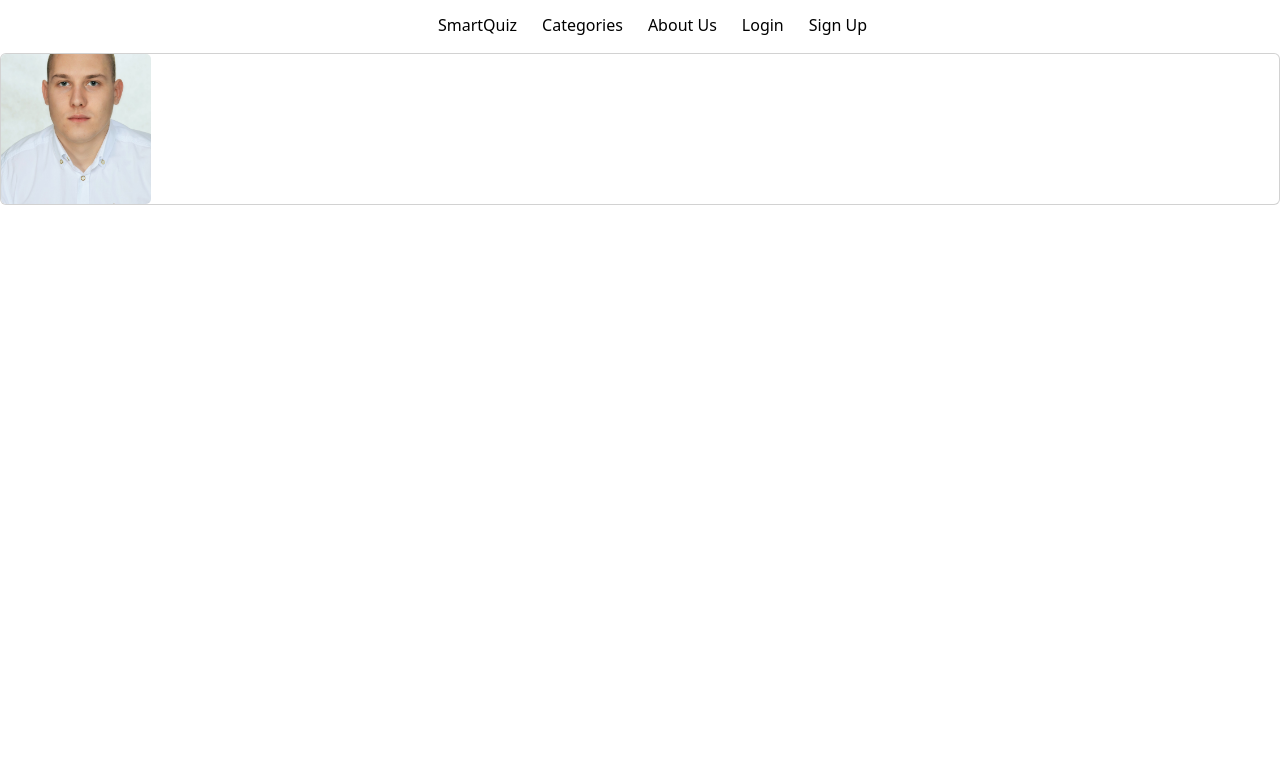
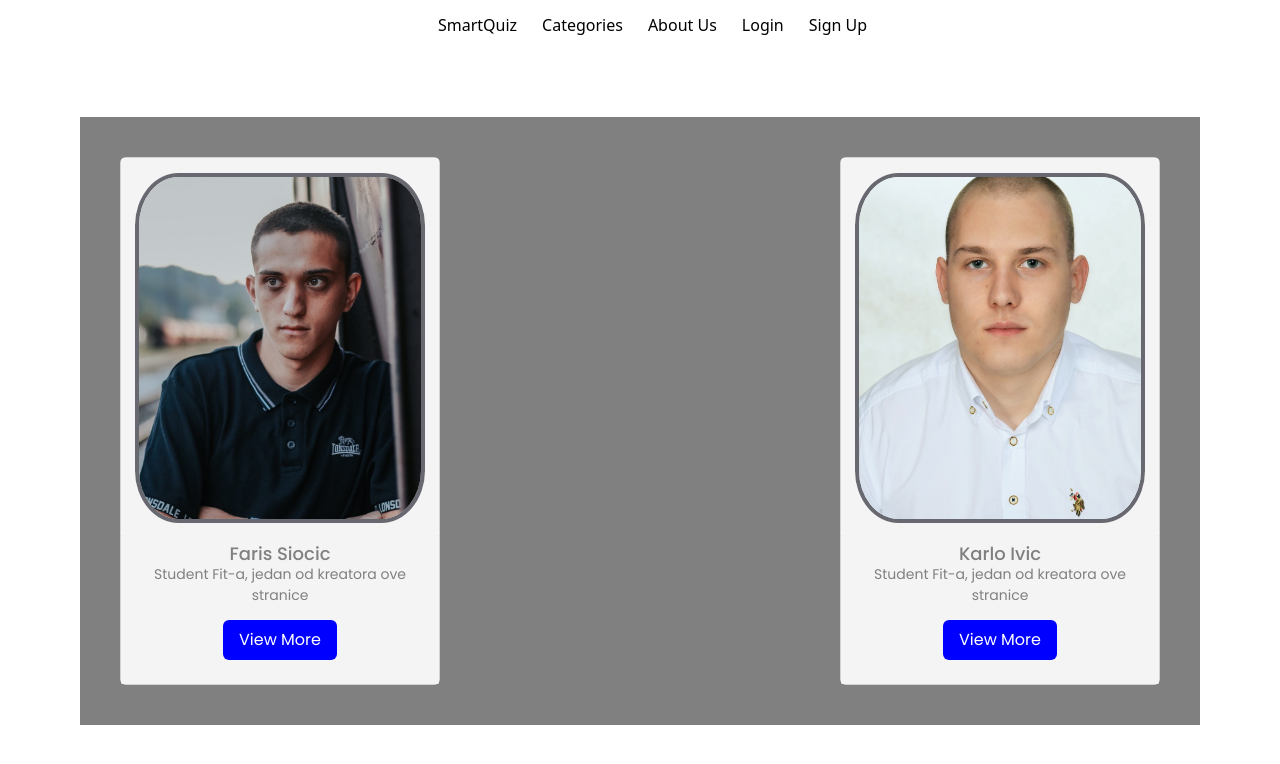
Before and after one commit to AmigosLP/Seminarski-RS1, an Angular app in the folder frontend/: page /aboutus in a window 1280 px wide. Shown: the top 764 px of the page. Built offline with nearby package versions, Linux system fonts and the light colour scheme.

Commit message:
#AB44
Izvrsen update nad About Us, generalno pozicioniranje slika i sirovog izgleda gotovo.

```diff
--- a/frontend/src/app/about-us/about-us.component.css
+++ b/frontend/src/app/about-us/about-us.component.css
@@ -6,15 +6,118 @@ padding: 0;
 box-sizing: border-box;
 font-family: 'Poppins', sans-serif;
 
+
 }
-.card-image
+body
+{
+
+    display: flex;
+    align-items: center;
+    justify-content: center;
+    margin-top: 5%;
+
+
+
+}
+
+.card-image .card
 {
     position: relative;
-    height: 150px;
-    width: 150px;
+    height: 100%;
+    width: 100%;
+    border-radius: 200%;
+    background: rgb(255, 255, 255);
+    padding: 3px;
+
+
 }
+
+.image-content
+{
+    position: relative;
+    row-gap: 5px;
+
+}
+.card-wrapper {
+    display: flex;
+    justify-content: space-between;
+    flex-direction: row;
+}
+
+.card-image {
+    display: block;
+    height: 350px;
+    width: 100%;
+}
+
 .card-image .card-img{
     height: 100%;
     width: 100%;
     object-fit: cover;
+    border-radius: 15%;
+    border: 4px solid rgba(27, 27, 39, 0.644);
+
+
 }
+
+.slide-content
+{
+    margin: 0 40px;
+}
+
+.slide-container
+{
+    max-width: 1120px;
+    width: 100%;
+    background-color: gray;
+    padding: 40px 0;
+
+}
+.card
+{
+    width: 320px;
+
+    background-color: white;
+
+}
+
+.image-content,.card-content
+{
+    display: flex;
+    flex-direction: column;
+    align-items: center;
+    padding: 10px 14px;
+    background-color:rgb(244, 244, 245);
+    border-radius: 1%;
+}
+.name
+{
+    font-size: 18px;
+    font-weight: 500;
+    color: gray;
+
+
+}
+.discription
+{
+    font-size: 14px;
+    color: gray;
+    text-align: center;
+}
+.button
+{
+    border: none;
+    font-size: 16px;
+    color: white;
+    padding: 8px 16px;
+    background-color: blue;
+    border-radius: 6px;
+    margin: 14px;
+    cursor: pointer;
+    transition: all 0.3s ease;
+}
+.button:hover
+{
+background-color:blueviolet;
+
+}
--- a/frontend/src/app/about-us/about-us.component.html
+++ b/frontend/src/app/about-us/about-us.component.html
@@ -1,16 +1,56 @@
-<div class="slide-container">
-    <div class="slide-content">
-        <div class="card">
-            <div class="image-content">
+<head>
 
-                <span class="overlay"></span>
 
-                <div class="card-image">
-                    <img src="assets/karlo.jpg" alt="" class="card-img">
+
+</head>
+<body>
+    <div class="slide-container ">
+        <div class="slide-content">
+            <div class="card-wrapper ">
+                <div class="card">
+                    <div class="image-content">
+                        <span class="overlay"></span>
+
+                        <div class="card-image">
+                            <img src="assets/faris.jpg" width="50" alt="" class="card-img">
+                        </div>
+                    </div>
+
+                    <div class="card-content">
+
+                        <h2 class="name">Faris Siocic</h2>
+                        <p class="discription">Student Fit-a, jedan od kreatora ove stranice</p>
+                        <button class="button">View More</button>
+                    </div>
+
+                </div>
+
+
+                <div class="card">
+                    <div class="image-content">
+                        <span class="overlay"></span>
+
+                        <div class="card-image">
+                            <img src="assets/karlo.jpg"  width="50" height="10" alt="" class="card-img">
+                        </div>
+                    </div>
+
+                    <div class="card-content">
+
+                        <h2 class="name">Karlo Ivic</h2>
+                        <p class="discription">Student Fit-a, jedan od kreatora ove stranice</p>
+                        <button class="button">View More</button>
+                    </div>
 
                 </div>
 
             </div>
         </div>
+
+        <div class="swiper-button-next"></div>
+        <div class="swiper-button-prev"></div>
+        <div class="swiper-pagination"></div>
     </div>
-</div>
+
+
+</body>
```
Also changed, not shown: frontend/src/assets/faris.jpg (added).
